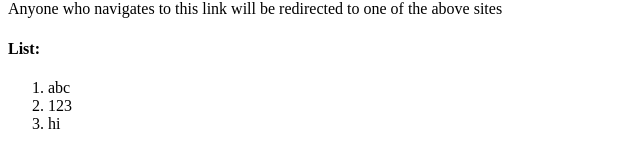
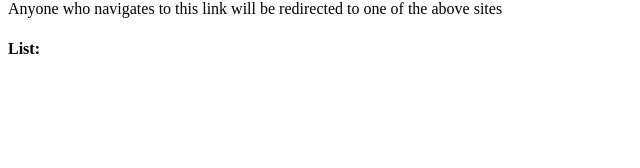
Before and after one commit to randomurl/randomurl.github.io, a plain HTML site: page index.html in a window 1280 px wide. Shown: the part 274-442 px from the top of the page, without its empty margins (0-640 px from the left). Drawn offline with Linux system fonts and the light colour scheme.

Commit message:
remove test items

```diff
--- a/index.html
+++ b/index.html
@@ -106,9 +106,6 @@
     <p>Anyone who navigates to this link will be redirected to one of the above sites</p>
     <h4>List:</h4>
     <ol id="thelist">
-      <li>abc</li>
-      <li>123</li>
-      <li>hi</li>
     </ol>
   </body>
 </html>
```
